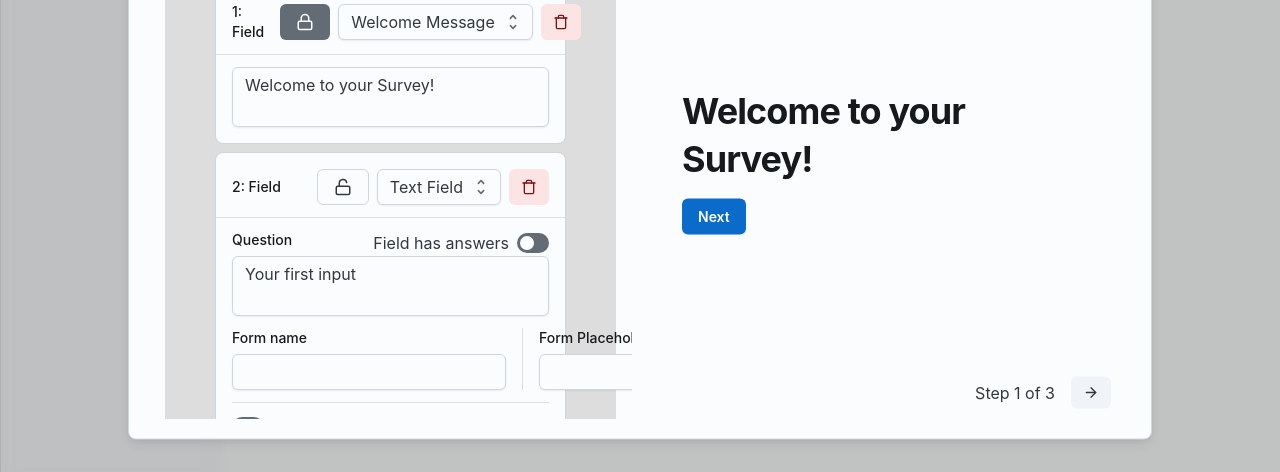
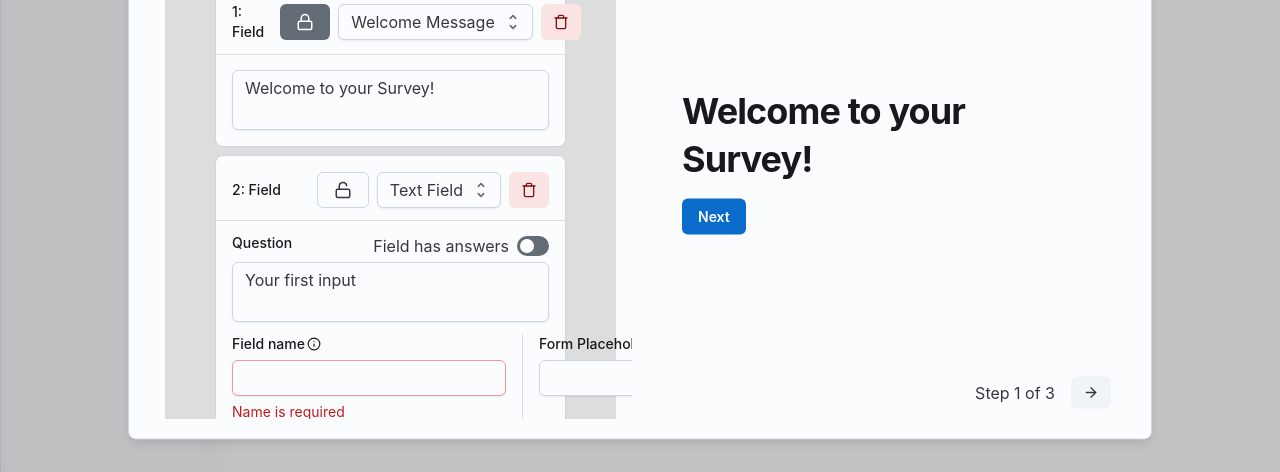
Before and after one commit to Lexpeee/survey-builder, a Next.js app: page /my-forms in a window 1280 px wide. Both pictures are taken after a click on the button "Create Survey". Shown: the part 317-789 px from the top of the page. Built offline with nearby package versions, Linux system fonts and the light colour scheme.

Commit message:
feat(survey): create modal - field validations init

```diff
--- a/src/components/Modal/components/FieldItem.tsx
+++ b/src/components/Modal/components/FieldItem.tsx
@@ -13,11 +13,13 @@ import {
   Select,
   Stack,
   Switch,
+  Tooltip,
   Textarea,
   Typography
 } from '@mui/joy'
 import { styled } from '@/stitches.config'
 import {
+  Info as InfoIcon,
   Trash as TrashIcon,
   Send as SendIcon,
   X as CloseIcon,
@@ -36,6 +38,8 @@ type FieldItemProps = {
   type: string
   index: number
   field: SurveyFields
+  typeHasNoFields: boolean
+  handleSetFieldError: () => void
   onHandleChange: (index: number, data: any) => void
   onHandleRemove: (id: string) => void
 }
@@ -44,6 +48,8 @@ const FieldItem:FC<FieldItemProps> = ({
   type,
   field,
   index,
+  typeHasNoFields,
+  handleSetFieldError,
   onHandleChange,
   onHandleRemove
 }) => {
@@ -68,9 +74,6 @@ const FieldItem:FC<FieldItemProps> = ({
     return choiceTypes.includes(type)
   }, [type])
 
-  const typeHasNoFields = useMemo(() => {
-    return (type === 'welcome' || type === 'message' || type === 'end')
-  }, [type])
 
   /** Automatically removes added choices upon field type change */
   useEffect(()=>{
@@ -165,6 +168,10 @@ const FieldItem:FC<FieldItemProps> = ({
               />
             </Stack>
           }
+        </FormControl>
+        <FormControl
+          error={!field?.question}
+        >
           <Textarea
             minRows={2}
             placeholder={`Write your ${typeHasNoFields ? 'message' : 'question' } here`}
@@ -173,6 +180,9 @@ const FieldItem:FC<FieldItemProps> = ({
             })}
             value={field?.question}
           />
+          {!field?.question &&
+            <FormHelperText>Question is required</FormHelperText>
+          }
         </FormControl>
 
         {field?.isAnswerRequired &&
@@ -187,7 +197,7 @@ const FieldItem:FC<FieldItemProps> = ({
               })}
             />
             {field?.isAnswerRequired && !field?.answer &&
-              <FormHelperText>This field is required</FormHelperText>
+              <FormHelperText>Answer is required</FormHelperText>
             }
           </FormControl>
         }
@@ -196,16 +206,34 @@ const FieldItem:FC<FieldItemProps> = ({
       {!typeHasNoFields &&
         <>
           <CardContent orientation="horizontal">
-            <FormControl error={false}>
-              <FormLabel>Form name</FormLabel>
+            <Stack
+              direction="row"
+              spacing={2}
+              divider={
+                <Divider orientation="vertical"/>
+              }
+            >
+              <FormControl error={!typeHasNoFields && !field?.name}>
+                <FormLabel>
+                  Field name
+                  <Tooltip
+                    title="Field name serves as a label for this field"
+                    arrow
+                    placement="top"
+                  >
+                    <InfoIcon size={14}/>
+                  </Tooltip>
+                </FormLabel>
                 <Input
                   onChange={(e) => onHandleChange(index, {
                     name: e?.target?.value
                   })}
                   value={field?.name}
                 />
+                {!typeHasNoFields && !field?.name &&
+                  <FormHelperText>Name is required</FormHelperText>
+                }
               </FormControl>
-            <Divider orientation="vertical"/>
               <FormControl error={false}>
                 <FormLabel>Form Placeholder</FormLabel>
                 <Input
@@ -215,6 +243,7 @@ const FieldItem:FC<FieldItemProps> = ({
                   value={field?.placeholder}
                 />
               </FormControl>
+            </Stack>
           </CardContent>
         </>
       }
--- a/src/components/Modal/components/Tabs/FieldsTab.tsx
+++ b/src/components/Modal/components/Tabs/FieldsTab.tsx
@@ -12,7 +12,9 @@ import {
 } from 'lucide-react'
 import {
   FC,
-  useMemo
+  useEffect,
+  useMemo,
+  useState
 } from 'react'
 import { styled } from '@/stitches.config'
 import FieldItem from '../FieldItem'
@@ -36,6 +38,8 @@ const FieldsTab: FC<FieldsTabProps> = ({
   const sortedFields = useMemo(() => {
     return fields?.sort((a,b) => a - b)
   }, [fields])
+
+  const [fieldErrors, setFieldErrors] = useState([])
 
   /**
    * TODO: add another header to change view
@@ -74,11 +78,28 @@ const FieldsTab: FC<FieldsTabProps> = ({
         direction='column'
       >
         {sortedFields?.map((field, index) => {
+          const {
+            name,
+            question,
+            type
+          } = field
+          const typeHasNoFields = (type === 'welcome' || type === 'message' || type === 'end')
+
+          // TODO: use for furute validations
+          const fieldHasError = (
+            (!typeHasNoFields && !name) ||
+            !question ||
+            (field?.isAnswerRequired && !field?.answer) ||
+            (!typeHasNoFields && !field?.name)
+          )
+
           return <Grid key={index} xs={12}>
             <FieldItem
               type={field?.type}
               field={field}
               index={index}
+              typeHasNoFields={typeHasNoFields}
+              handleSetFieldError={() => setFieldErrors(prevState => prevState.concat(index))}
               onHandleChange={onHandleChange}
               onHandleRemove={onHandleRemove}
             />
--- a/src/helpers/constants.ts
+++ b/src/helpers/constants.ts
@@ -44,7 +44,7 @@ export const SAMPLE_FORMS = [
 				"id": "f0d87016-01cb-4caf-88ea-2a6f4a7c4261",
 				"order": 3,
 				"question": "What motivated you to use our product/service?\n\n",
-				"name": "",
+				"name": "motivation",
 				"answer": "",
 				"placeholder": "",
 				"type": "text",
@@ -59,7 +59,7 @@ export const SAMPLE_FORMS = [
 				"id": "83c95bf3-5155-4c38-85a5-e7230d762e7f",
 				"order": 4,
 				"question": "How often do you use our product/service?",
-				"name": "",
+				"name": "productrepeat",
 				"answer": "",
 				"placeholder": "",
 				"type": "radio",
@@ -80,7 +80,7 @@ export const SAMPLE_FORMS = [
 				"id": "3c464b97-1000-49d5-ab98-24eb6d579a7a",
 				"order": 5,
 				"question": "Have you experienced any issues or problems with our product/service? If yes, please describe. Skip otherwise\n",
-				"name": "",
+				"name": "product-issues",
 				"answer": "",
 				"placeholder": "",
 				"type": "text",
@@ -95,7 +95,7 @@ export const SAMPLE_FORMS = [
 				"id": "63351361-1158-4539-988f-02077bb8cc3c",
 				"order": 6,
 				"question": "On a scale of 1 to 5, how likely are you to recommend our product/service to others?\n\n",
-				"name": "",
+				"name": "recommendation",
 				"answer": "",
 				"placeholder": "",
 				"type": "radio",
@@ -116,7 +116,7 @@ export const SAMPLE_FORMS = [
 				"id": "17dc3f59-3ed2-4ead-8bb3-b551f6099c2c",
 				"order": 7,
 				"question": "What improvements or changes would you like to see in our product/service?",
-				"name": "",
+				"name": "feedbacks",
 				"answer": "",
 				"placeholder": "",
 				"type": "text",
```
Lines whose indentation alone changed are shown as unchanged.
